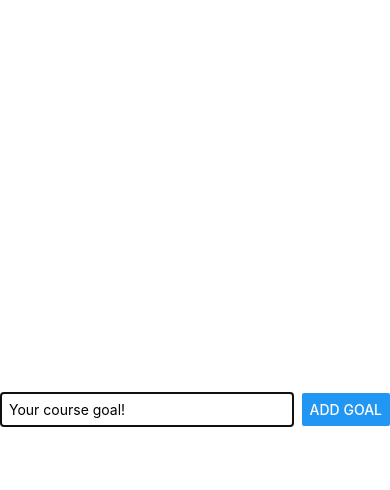
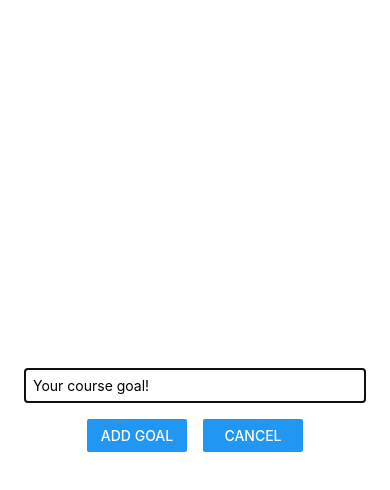
Before and after one commit to Melody-Le/Goals, a React Native app: screen / in a window 390 px wide. Both pictures are taken after a click on the button "ADD NEW GOAL". Shown: the top 490 px of the page. Built offline with nearby package versions, Linux system fonts and the light colour scheme.

Commit message:
update: styling for input

```diff
--- a/components/GoalInput.js
+++ b/components/GoalInput.js
@@ -20,7 +20,14 @@ function GoalInput(props) {
           onChangeText={goalInputHandler}
           value={enteredGoalText}
         />
-        <Button title='Add Goal' onPress={addGoalHandler} />
+        <View style={styles.buttonContainer}>
+          <View style={styles.button}>
+            <Button title='Add Goal' onPress={addGoalHandler} />
+          </View>
+          <View style={styles.button}>
+            <Button title='Cancel' onPress={addGoalHandler} />
+          </View>
+        </View>
       </View>
     </Modal>
   );
@@ -28,19 +35,27 @@ function GoalInput(props) {
 const styles = StyleSheet.create({
   inputContainer: {
     flex: 1,
-    flexDirection: 'row',
-    justifyContent: 'space-between',
+    // flexDirection: 'row',
+    justifyContent: 'center',
     alignItems: 'center',
     marginBottom: 24,
     borderBottomWidth: 1,
     borderBottomColor: '#cccccc',
+    padding: 24,
   },
   textInput: {
     borderWidth: 1,
     borderColor: '#cccccc',
-    width: '80%',
-    marginRight: 8,
+    width: '100%',
     padding: 8,
+  },
+  buttonContainer: {
+    marginTop: 16,
+    flexDirection: 'row',
+  },
+  button: {
+    width: 100,
+    marginHorizontal: 8,
   },
 });
 
```
